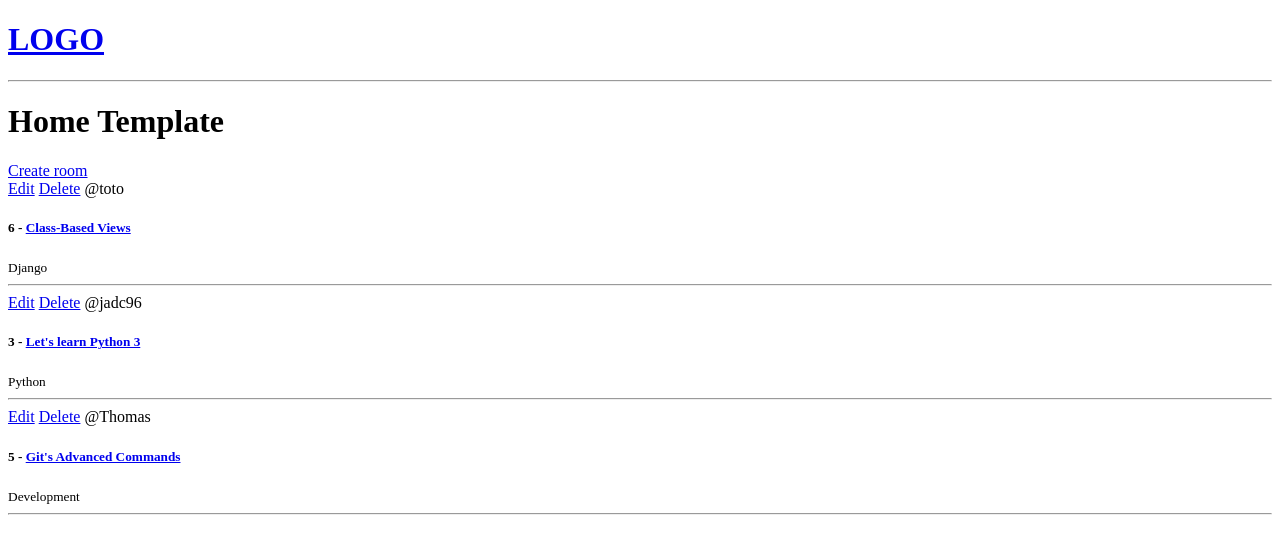
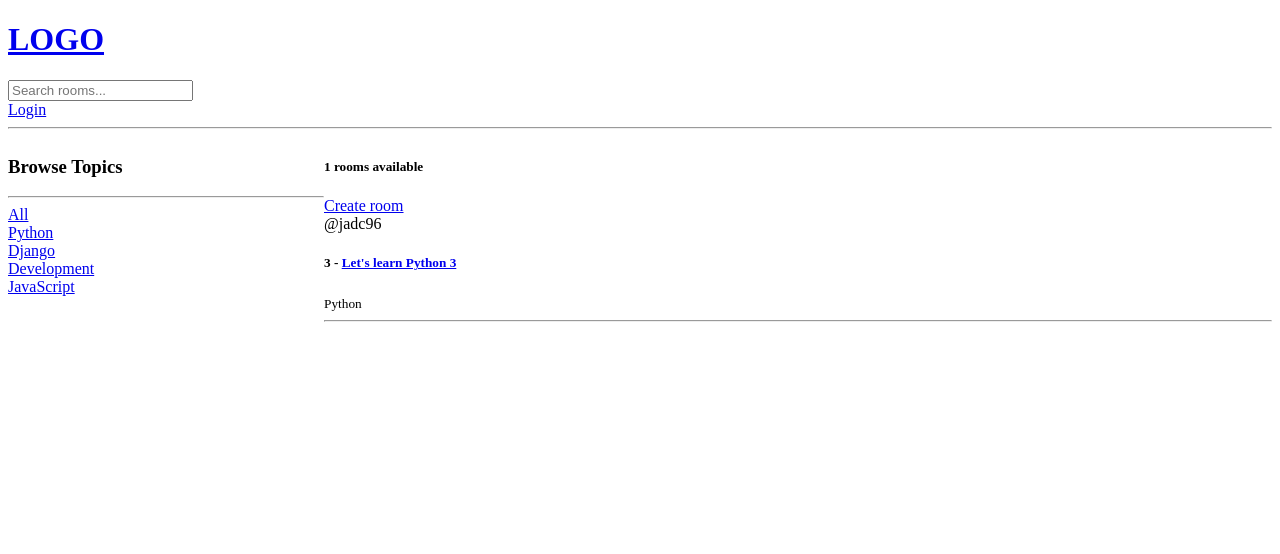
Before and after one commit to jadc96/studybud, a Django app: a page that uses templates/main.html in a window 1280 px wide. Shown: the top 554 px of the page. Run offline with Django 4.2, Linux system fonts and the light colour scheme; data comes from the database, SQL or seed files in the repository; both versions use the stored data as it was after the commit.

Commit message:
login, logout, registration, restricted pages

```diff
--- a/base/templates/base/home.html
+++ b/base/templates/base/home.html
@@ -2,15 +2,42 @@
 
 {% block content %}
 
-<h1>Home Template</h1>
+<style>
+  .home-container{
+    display: grid;
+    grid-template-columns: 1fr 3fr;
+  }
+</style>
+
+
+<div class="home-container">
 
   <div>
+    <h3>Browse Topics</h3>
+    <hr>
+
+    <div>
+      <a href="{% url 'home' %}">All</a>
+    </div>
+
+    {% for topic in topics %}
+      <div>
+        <a href="{% url 'home' %}?q={{topic.name}}">{{topic.name}}</a>
+      </div>
+    {% endfor %}
+
+  </div>
+
+  <div>
+    <h5>{{room_count}} rooms available</h5>
     <a href="{% url 'create-room' %}">Create room</a>
     <div>
       {% for room in rooms %}
         <div>
+          {% if request.user == room.host %}
             <a href="{% url 'update-room' room.id %}">Edit</a>
             <a href="{% url 'delete-room' room.id %}">Delete</a>
+          {% endif %}
           <span>@{{ room.host.username }}</span>
           <h5>{{ room.id }} - <a href="{% url 'room' room.id %}">{{ room.name }}</a></h5>
           <small>{{room.topic.name}}</small>
@@ -20,4 +47,8 @@
     </div>
   </div>
 
+</div>
+
+
+
 {% endblock %}
--- a/base/urls.py
+++ b/base/urls.py
@@ -3,8 +3,13 @@ from . import views
 
 
 urlpatterns = [
+    path('login/', views.loginPage, name='login'),
+    path('logout/', views.logoutUser, name='logout'),
+    path('register/', views.registerPage, name='register'),
+
     path('', views.home, name='home'),
     path('room/<str:pk>/', views.room, name='room'),
+
     path('create-room/', views.createRoom, name='create-room'),
     path('update-room/<str:pk>/', views.updateRoom, name='update-room'),
     path('delete-room/<str:pk>/', views.deleteRoom, name='delete-room'),
--- a/base/views.py
+++ b/base/views.py
@@ -1,11 +1,70 @@
 from django.shortcuts import render, redirect
-from .models import Room
+from django.http import HttpResponse
+from django.contrib import messages
+from django.contrib.auth.decorators import login_required
+from django.db.models import Q
+from django.contrib.auth.models import User
+from django.contrib.auth import authenticate, login, logout
+from django.contrib.auth.forms import UserCreationForm
+from .models import Room, Topic
 from .forms import RoomForm
 
 
+def loginPage(request):
+    page = 'login'
+    if request.user.is_authenticated:
+        return redirect('home')
+
+    if request.method == 'POST':
+        username = request.POST.get('username').lower()
+        password = request.POST.get('password')
+
+        # try:
+        #     user = User.objects.get(username=username)
+        # except:
+        #     messages.error(request, 'User does not exists')
+
+        user = authenticate(request, username=username, password=password)
+
+        if user is not None:
+            login(request, user)
+            return redirect('home')
+        else:
+            messages.error(request, 'Username or password does not exists')
+
+    context = {'page': page}
+    return render(request, 'base/login_register.html', context)
+
+def logoutUser(request):
+    logout(request)
+    return redirect('home')
+
+def registerPage(request):
+    form = UserCreationForm()
+
+    if request.method == 'POST':
+        form = UserCreationForm(request.POST)
+        if form.is_valid():
+            user = form.save(commit=False)
+            user.username = user.username.lower()
+            user.save()
+            login(request, user)
+            return redirect('home')
+        else:
+            messages.error(request, 'An error occurred during registration')
+
+    return render(request, 'base/login_register.html', {'form': form})
+
 def home(request):
-    rooms = Room.objects.all()
-    context = {'rooms':rooms}
+    q = request.GET.get('q') if request.GET.get('q') != None else ''
+    rooms = Room.objects.filter(
+        Q(topic__name__icontains=q) |
+        Q(name__icontains=q) |
+        Q(description__icontains=q)
+    )
+    topics = Topic.objects.all()
+    room_count = rooms.count()
+    context = {'rooms':rooms, 'topics': topics, 'room_count': room_count}
     return render(request, 'base/home.html', context)
 
 def room(request, pk):
@@ -13,6 +72,7 @@ def room(request, pk):
     context = {'room': room}
     return render(request, 'base/room.html', context)
 
+@login_required(login_url='login')
 def createRoom(request):
     form = RoomForm()
     if request.method == 'POST':
@@ -23,9 +83,13 @@ def createRoom(request):
     context = {'form': form}
     return render(request, 'base/room_form.html', context)
 
+@login_required(login_url='login')
 def updateRoom(request, pk):
     room = Room.objects.get(id=pk)
     form = RoomForm(instance=room)
+
+    if request.user != room.host:
+        return HttpResponse('You are not allowed here!')
 
     if request.method == 'POST':
         form = RoomForm(request.POST, instance=room)
@@ -36,8 +100,13 @@ def updateRoom(request, pk):
     context = {'form': form}
     return render(request, 'base/room_form.html', context)
 
+@login_required(login_url='login')
 def deleteRoom(request, pk):
     room = Room.objects.get(id=pk)
+
+    if request.user != room.host:
+        return HttpResponse('You are not allowed here!')
+
     if request.method == 'POST':
         room.delete()
         return redirect('home')
--- a/templates/main.html
+++ b/templates/main.html
@@ -11,6 +11,14 @@
   <body>
     {% include 'navbar.html' %}
 
+    {% if messages %}
+      <ul class="messages">
+          {% for message in messages %}
+          <li{% if message.tags %} class="{{ message.tags }}"{% endif %}>{{ message }}
+          {% endfor %}
+      </ul>
+    {% endif %}
+
     {% block content %}
 
     {% endblock %}
--- a/templates/navbar.html
+++ b/templates/navbar.html
@@ -2,4 +2,14 @@
   <h1>LOGO</h1>
 </a>
 
+<form method="GET" action="{% url 'home' %}">
+  <input type="text" name="q" placeholder="Search rooms...">
+</form>
+
+{% if request.user.is_authenticated %}
+  <a href="{% url 'logout' %}">Logout</a>
+{% else %}
+  <a href="{% url 'login' %}">Login</a>
+{% endif %}
+
 <hr>
```
Also changed, not shown: base/templates/base/login_register.html (added, +38 -0 lines), db.sqlite3. Lines whose indentation alone changed are shown as unchanged.
